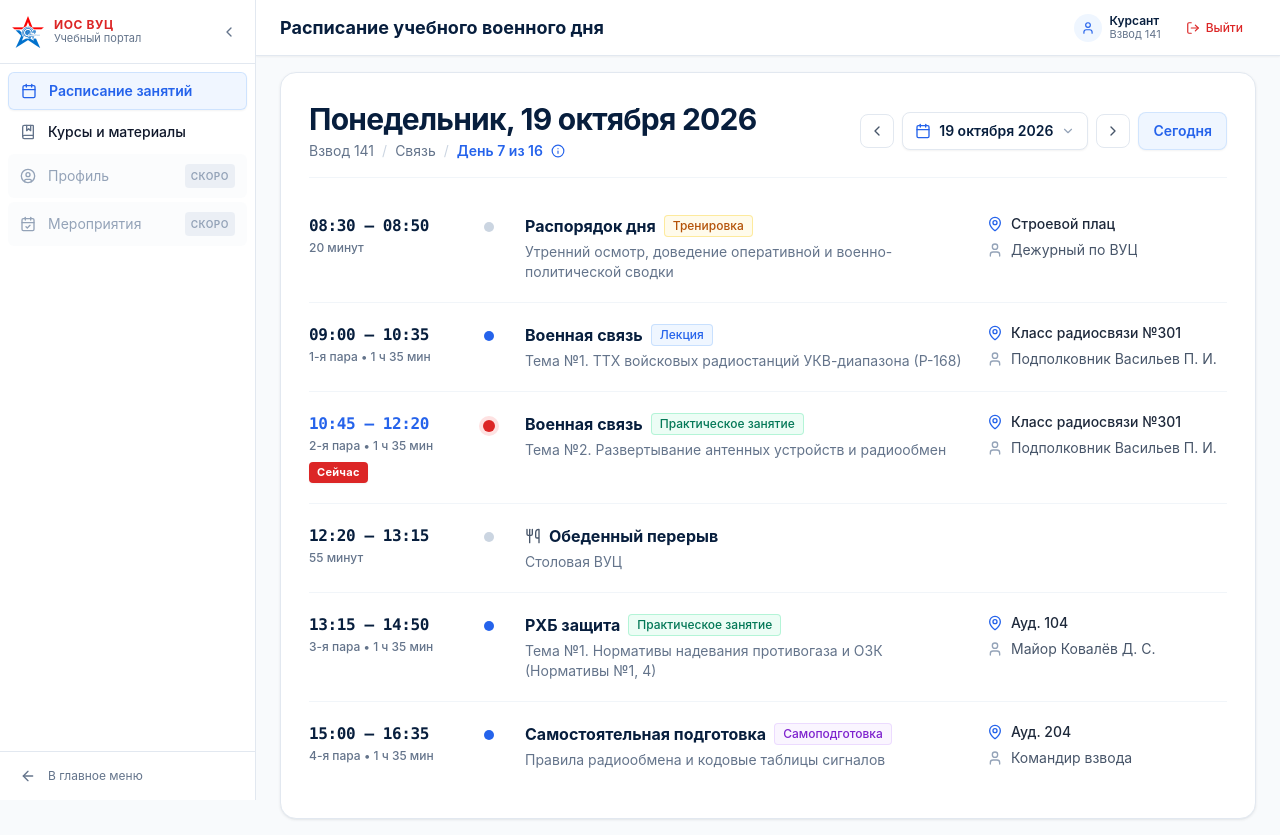
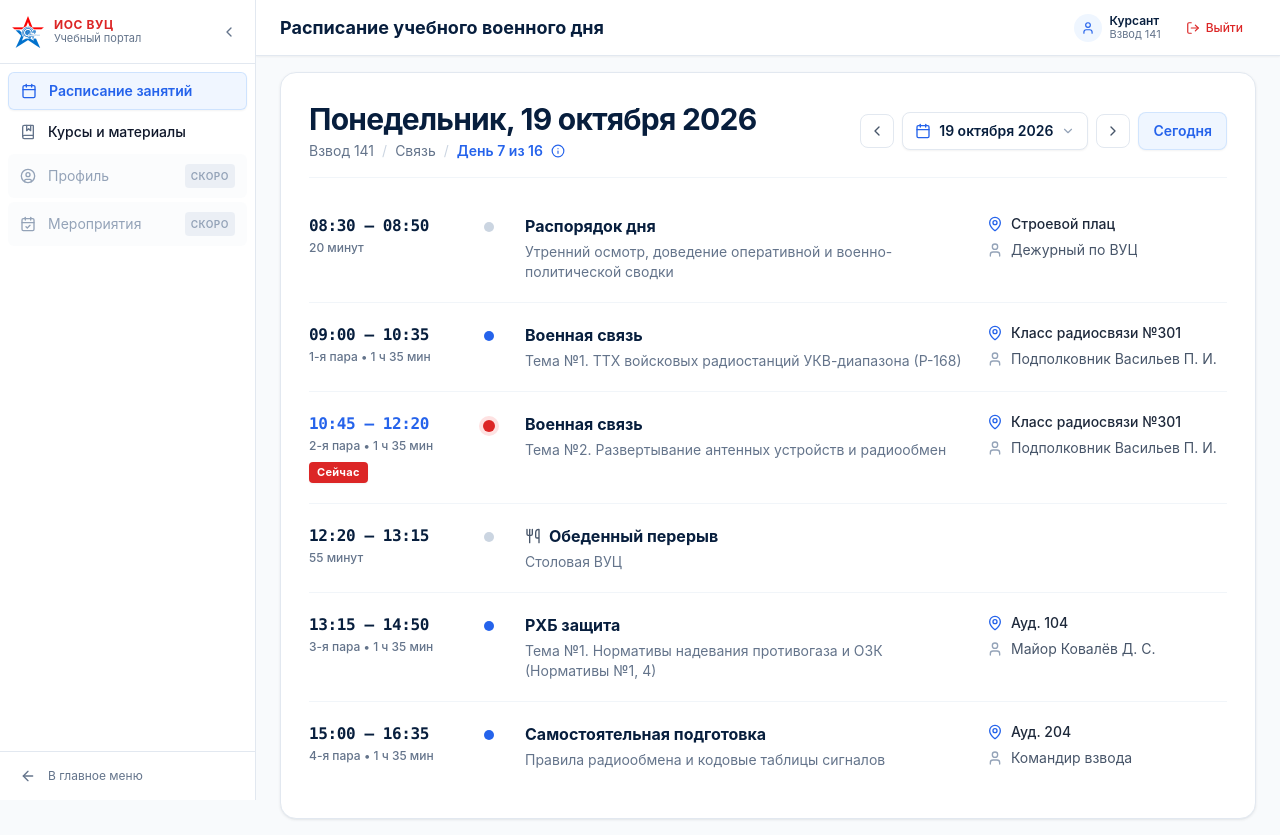
Before and after one commit to goliluxa/vuc-EOS, a React (Vite) app: page /cadet/lms in a window 1280 px wide. Built offline with nearby package versions, Linux system fonts and the light colour scheme; no server answers.

Commit message:
fix(lms): remove session type badges from schedule rows

```diff
--- a/src/pages/cadet/lms/CadetSessionRow.tsx
+++ b/src/pages/cadet/lms/CadetSessionRow.tsx
@@ -8,21 +8,6 @@ interface CadetSessionRowProps {
   isFirst?: boolean;
   isLast?: boolean;
 }
-
-const getSessionTypeBadgeClass = (type: ScheduleSession['type']) => {
-  switch (type) {
-    case 'Лекция':
-      return 'bg-blue-50 text-military-blue border-blue-200/80';
-    case 'Практическое занятие':
-      return 'bg-emerald-50 text-emerald-700 border-emerald-200/80';
-    case 'Самоподготовка':
-      return 'bg-purple-50 text-purple-700 border-purple-200/80';
-    case 'Тренировка':
-      return 'bg-amber-50 text-amber-700 border-amber-200/80';
-    default:
-      return 'bg-slate-100 text-slate-700 border-slate-200';
-  }
-};
 
 export const CadetSessionRow: React.FC<CadetSessionRowProps> = ({
   session,
@@ -81,20 +66,11 @@ export const CadetSessionRow: React.FC<CadetSessionRowProps> = ({
 
       {/* 3. Middle & Right: Subject, Topic & Location/Instructor */}
       <div className="flex-1 min-w-0 flex flex-col lg:flex-row lg:items-start justify-between gap-3 lg:gap-6">
-        {/* Middle: Subject, Type Badge & Topic */}
+        {/* Middle: Subject & Topic */}
         <div className="flex-1 min-w-0">
-          <div className="flex flex-wrap items-center gap-2 mb-1">
-            <h4 className="text-sm sm:text-base font-bold text-navy-deep leading-snug">
-              {session.subject}
-            </h4>
-            <span
-              className={`text-xs font-medium px-2 py-0.5 rounded border ${getSessionTypeBadgeClass(
-                session.type
-              )}`}
-            >
-              {session.type}
-            </span>
-          </div>
+          <h4 className="text-sm sm:text-base font-bold text-navy-deep leading-snug mb-1">
+            {session.subject}
+          </h4>
           <p className="text-xs sm:text-sm text-slate-500 leading-normal font-normal">
             {session.topic}
           </p>
```
